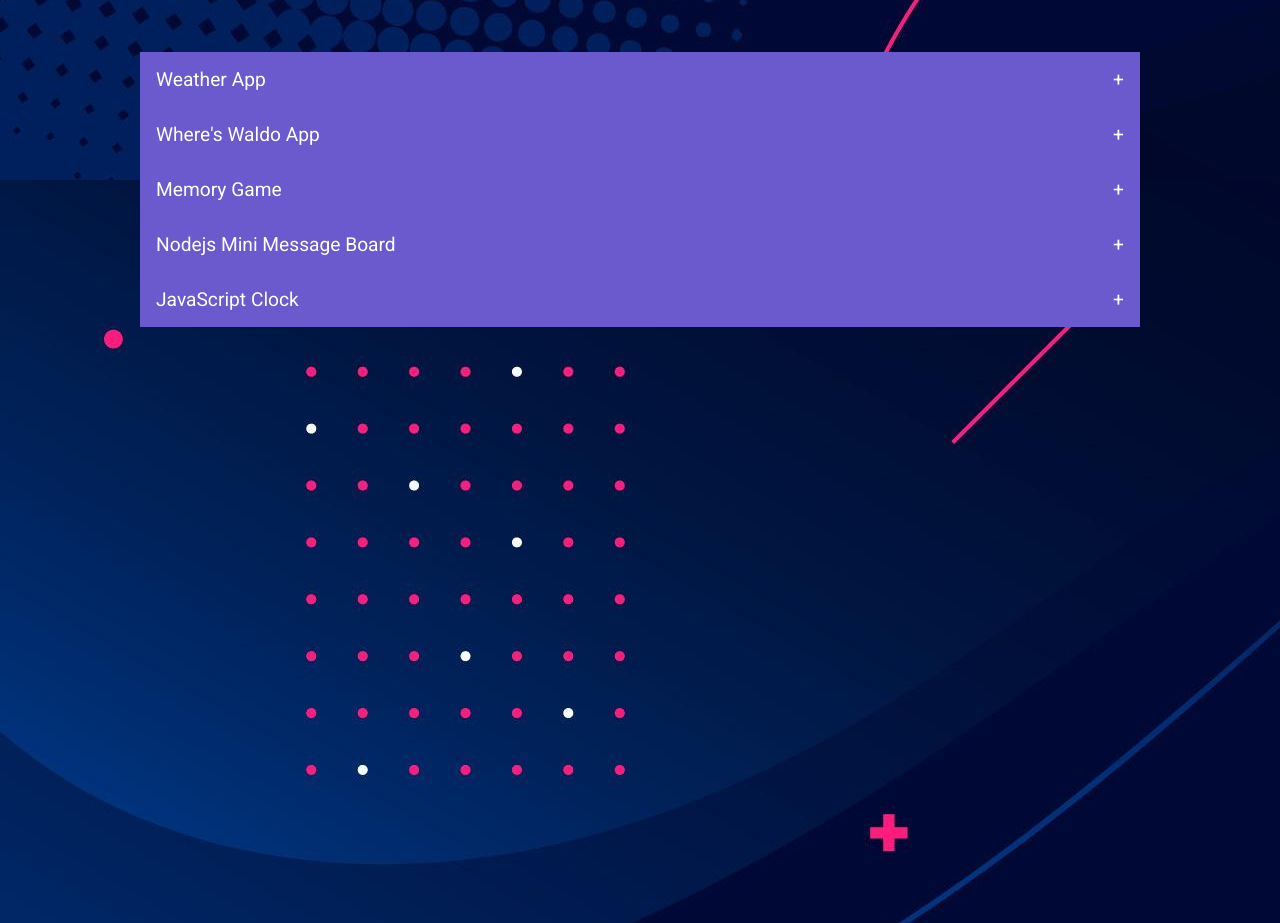
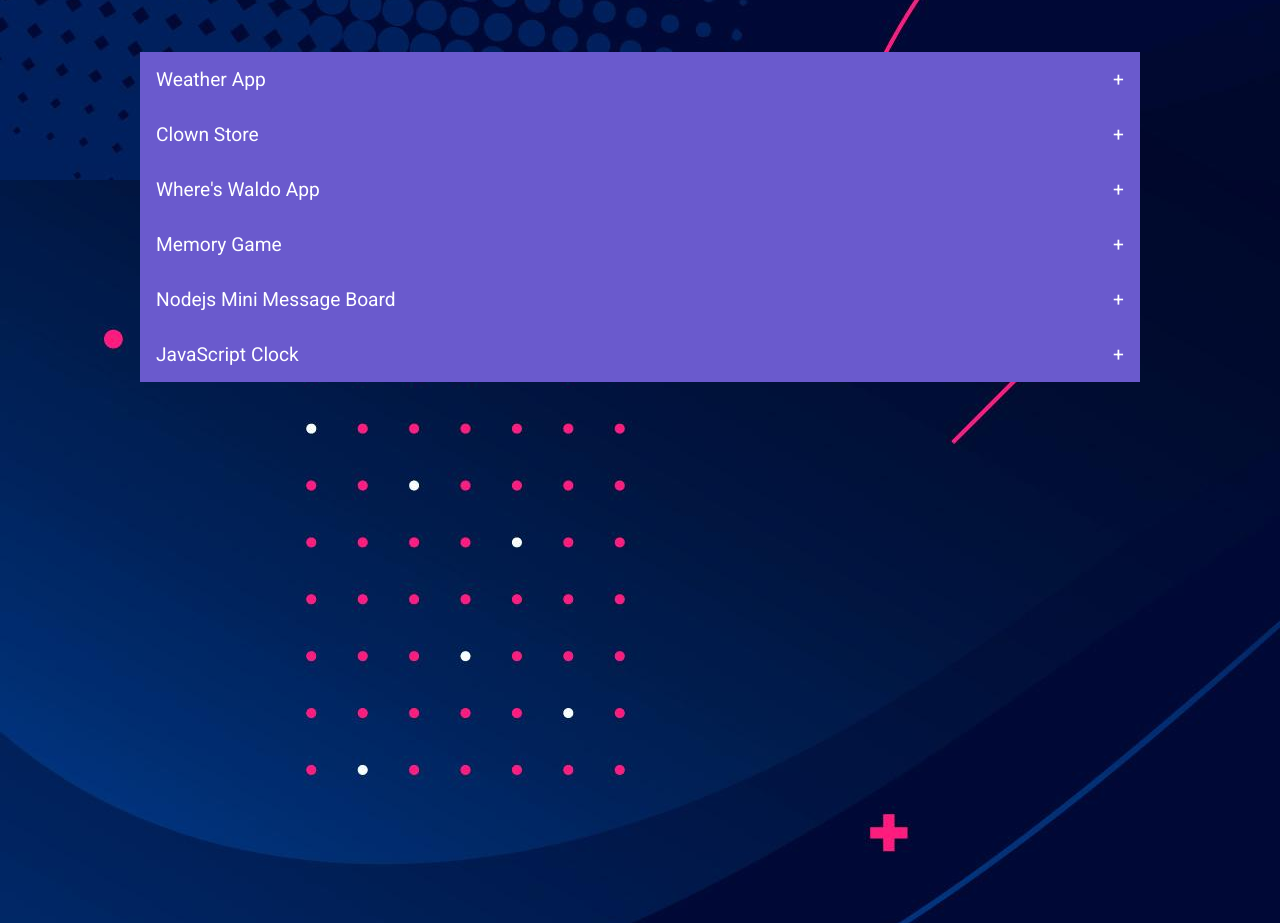
Before and after one commit to tgoandrex/tgoandrex.github.io, a React (Create React App) app: page / in a window 1280 px wide. Shown: the part 1820-2743 px from the top of the page. Built offline with nearby package versions, Linux system fonts and the light colour scheme.

Commit message:
Add Clown Store project. Add clown store image.

```diff
--- a/src/components/projects/Projects.js
+++ b/src/components/projects/Projects.js
@@ -5,11 +5,15 @@ import weather from '../../images/weather-app.PNG';
 import memory from '../../images/memory-game.PNG';
 import messageBoard from '../../images/mini-message-board.PNG';
 import clock from '../../images/clock.PNG';
+import clown from '../../images/clown-landing.PNG';
 
 function Projects() {
     const projects = [
         {title: 'Weather App', description: 'Search any city in the world for its current weather as well as its weather forecast for the next three days! Gets temperature, wind, cloud percent, and displays weather as an icon!',
         link: 'https://storied-brioche-cd73f2.netlify.app/', src: weather},
+        {title: 'Clown Store',
+        description: `A landing page for a clown store! A colorful and fun Tailwind showcase!`,
+        link: 'https://extraordinary-faloodeh-2aa491.netlify.app/', src: clown},
         {title: `Where's Waldo App`,
         description: `Find Waldo in the picture and get the high score! The less time you took to find Waldo the higher your score will be! (I claim no legal ownership to 'Where's Waldo?'. This application was strictly made for educational purposes only.) (Please allow a moment for the scoreboards to display, as the project's backend is deployed under render.com's 'free' plan)`,
         link: 'https://wheres-waldo-mxpj.onrender.com/', src: waldo},
```
Also changed, not shown: src/images/clown-landing.PNG (added).
